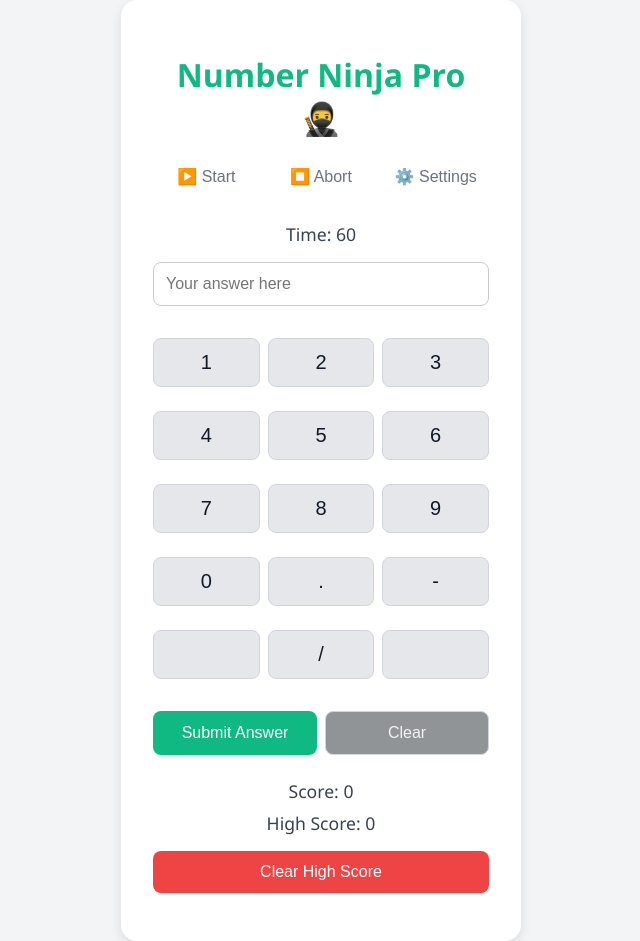
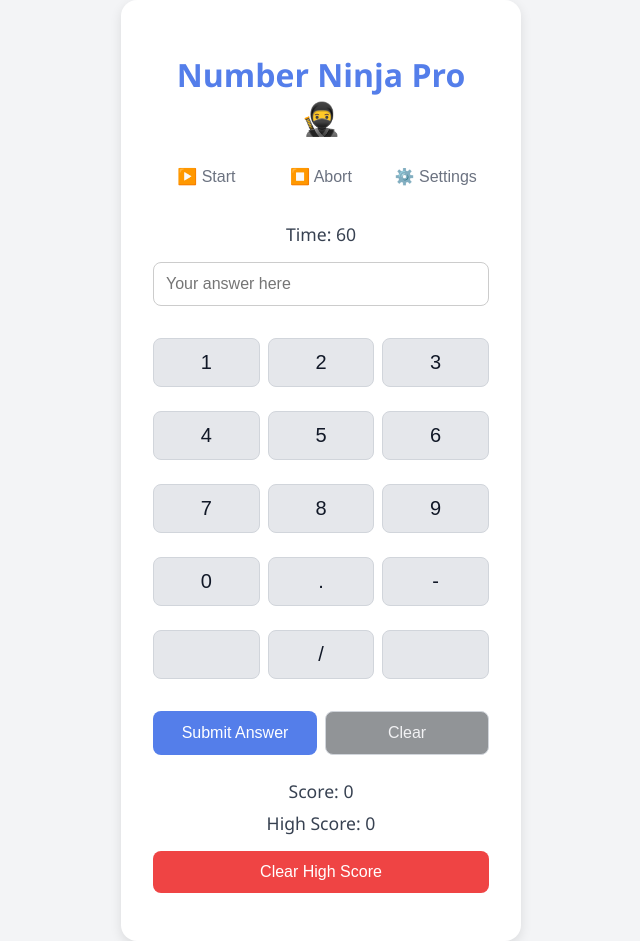
Before and after one commit to manmohanp/manmohanp.github.io, a Jekyll site: the page numberninjapro.html, which Jekyll copies as it is, in a window 1280 px wide. Shown: the whole page, without its empty margins (319-959 px from the left). Built offline with Jekyll 4.4.1, drawn with Linux system fonts in a browser that asks for light colours.

Commit message:
Update numberninjapro.html

```diff
--- a/numberninjapro.html
+++ b/numberninjapro.html
@@ -43,11 +43,11 @@
       color: #6b7280;
     }
     button:hover {
-      background-color: #059669;
+      background-color: #547eea;
       color: white;
     }
     h1 {
-      color: #10b981;
+      color: #547eea;
       text-align: center;
       margin-bottom: 1rem;
     }
@@ -60,14 +60,14 @@
       font-size: 1rem;
     }
     button {
-      background-color: #10b981;
+      background-color: #547eea;
       color: white;
       border: none;
       cursor: pointer;
       transition: background 0.3s ease;
     }
     button:hover {
-      background-color: #059669;
+      background-color: #3a66d4;
     }
     .question {
       font-size: 1.25rem;
```
